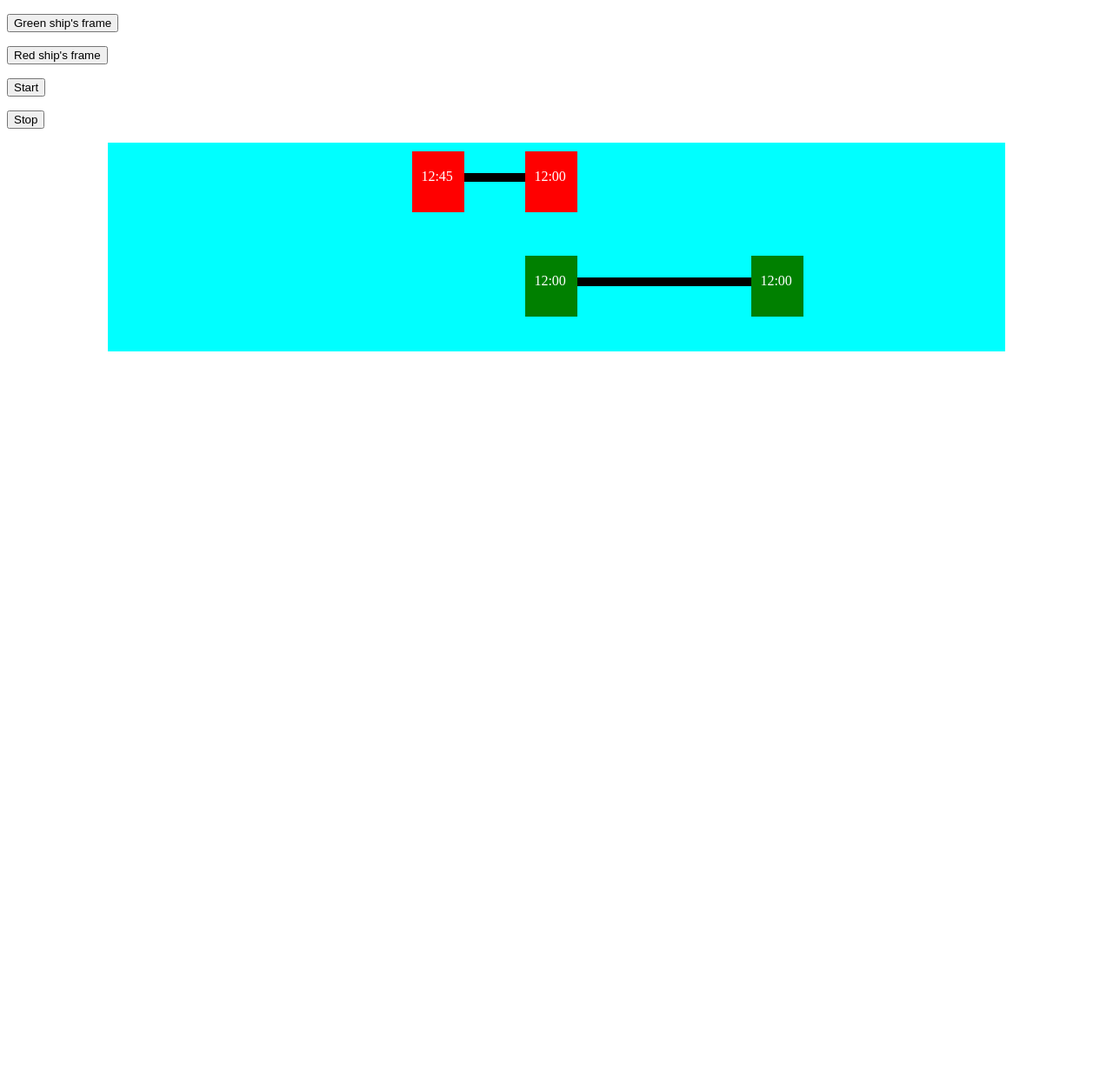
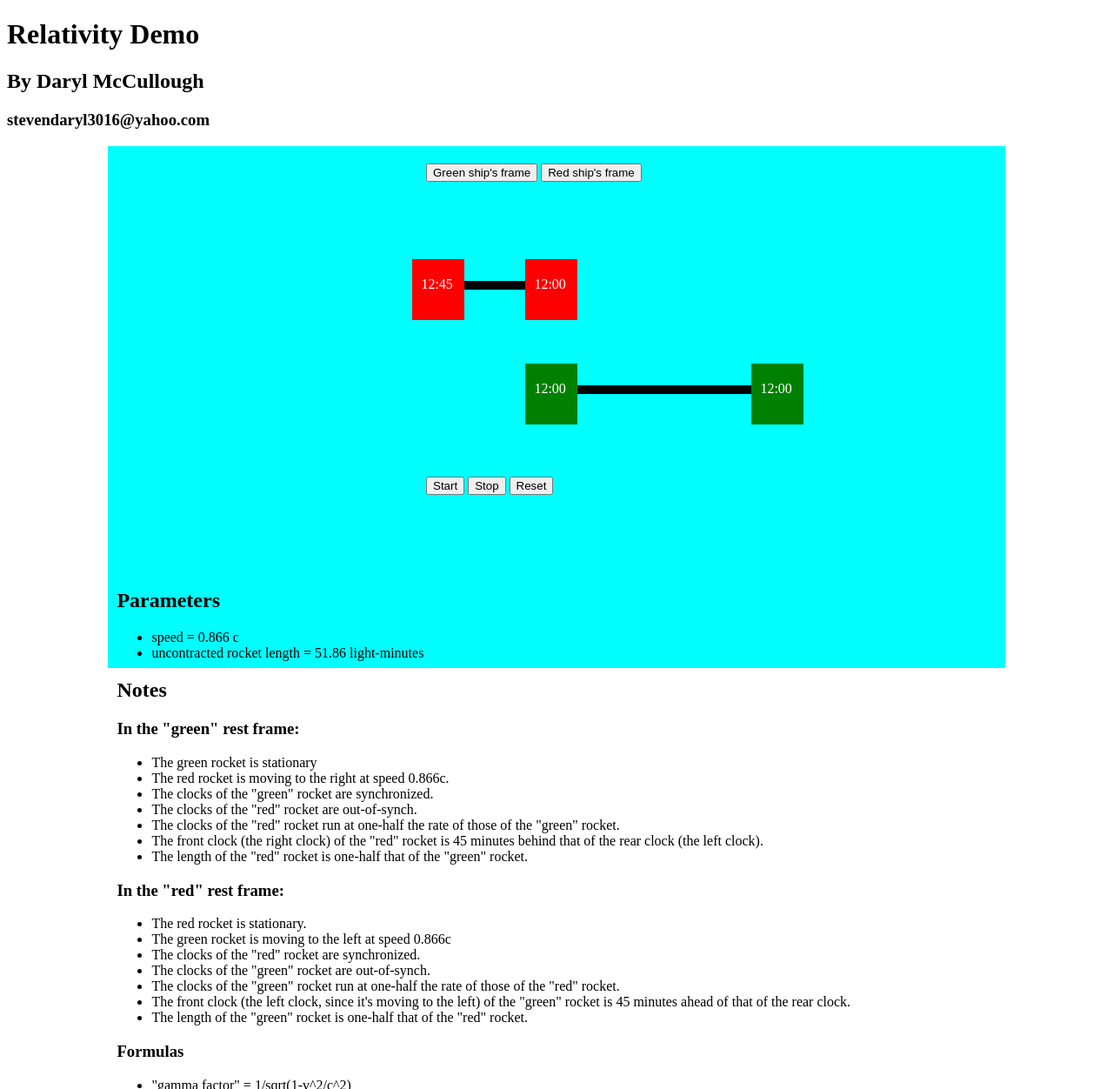
Before and after one commit to DarylMcCullough/relativity, a plain HTML site: page index.html in a window 1280 px wide. Shown: the top 1252 px of the page at 87% size. Before the commit the page ends 800 px from the top, so only its background shows below. Drawn offline with Linux system fonts and the light colour scheme.

Commit message:
arrange buttons, add explanation and title

```diff
--- a/index.html
+++ b/index.html
@@ -7,19 +7,20 @@
         <link rel="stylesheet" type="text/css" href="styles/relativity.css">
     </head>
     <body>
-        <p>
-        <button onclick="switchToGreen()">Green ship's frame</button>
-        </p>
-        <p>
-        <button onclick="switchToRed()">Red ship's frame</button>
-        </p>
-        <p>
-        <button onclick="myMove()">Start</button>
-        </p>
-        <p>
-        <button onclick="stopMove()">Stop
-            </button>
-        </p>
+        <header>
+            <h1>Relativity Demo</h1>
+            <h2>By Daryl McCullough</h2>
+            <h3>stevendaryl3016@yahoo.com</h3>
+        </header>
+        <section>
+            <div class="buttons">
+
+                <button id="switchGreen" onclick="switchToGreen()">Green ship's frame</button>
+
+                <button id="switchRed" onclick="switchToRed()">Red ship's frame</button>
+            </div>
+
+        </section>
         <section>
             <div id="spacer2"></div>
             <div id="one">12:45</div>
@@ -39,5 +40,53 @@
             <div id="clear"></div>
         </section>
 
+        <section>
+            <div class="buttons">
+                <button id="move" onclick="myMove()">Start</button>
+
+                <button onclick="stopMove()">Stop
+                </button>
+
+                <button id="reset" onclick="initGreen()">Reset</button>
+            </div>
+        </section>
+
+        <section>
+            <h2>Parameters</h2>
+            <ul>
+                <li>speed = 0.866 c</li>
+                <li>uncontracted rocket length = 51.86 light-minutes</li>
+            </ul>
+            <h2>Notes</h2>
+            <h3>In the "green" rest frame:</h3>
+            <ul>
+                <li>The green rocket is stationary</li>
+                <li>The red rocket is moving to the right at speed 0.866c.</li>
+                <li>The clocks of the "green" rocket are synchronized.</li>
+                <li>The clocks of the "red" rocket are out-of-synch.</li>
+                <li>The clocks of the "red" rocket run at one-half the rate of those of the "green" rocket.</li>
+                <li>The front clock (the right clock) of the "red" rocket is 45 minutes behind that of the rear clock (the left clock).</li>
+                <li>The length of the "red" rocket is one-half that of the "green" rocket.</li>
+            </ul>
+            <h3>In the "red" rest frame:</h3>
+            <ul>
+                <li>The red rocket is stationary.</li>
+                <li>The green rocket is moving to the left at speed 0.866c</li>
+                <li>The clocks of the "red" rocket are synchronized.</li>
+                <li>The clocks of the "green" rocket are out-of-synch.</li>
+                <li>The clocks of the "green" rocket run at one-half the rate of those of the "red" rocket.</li>
+                <li>The front clock (the left clock, since it's moving to the left) of the "green" rocket is 45 minutes ahead of that of the rear clock.</li>
+                <li>The length of the "green" rocket is one-half that of the "red" rocket.</li>
+            </ul>
+            <h3>Formulas</h3>
+            <ul>
+                <li>"gamma factor" = 1/sqrt(1-v^2/c^2)</li>
+                <li>length of moving rocket contracted by a factor of gamma</li>
+                <li>rate of moving clock slows by a factor of gamma</li>
+                <li>offset of clocks on board moving rocket = gamma L (L = distance between clocks, with the "front" clock running behind) </li>
+            </ul>
+        </section>
+
+
         <script src="scripts/relativity.js"></script>
     </body>
--- a/scripts/relativity.js
+++ b/scripts/relativity.js
@@ -6,8 +6,7 @@ var startPosition = 400; // the starting position (in px) of the left clock of t
 var shortRate = 0.115; // the clock rate of the time-dilated clock
 var longRate = 0.230; // the clock rate of the undilated clock
 var pos_delta = 100; // extra padding on left, in px
-var red_move = false; // if true, then red ship is moving, green ship is stationary. If false, red ship is stationary, green ship is moving
-var mover = "red";
+var mover = "red"; // which ship is moving
 var pos_max = 450; // maximum number of "ticks" to run simulation
 var pos = 0; // current number of ticks
 var time_offset = 45; // offset of left clock of red ship when it is moving, or right clock of green ship when it is moving
@@ -169,7 +168,7 @@ window.onload = function() { // create ships, initialize their lengths, position
     initGreen();
 }
 
-function setUpShips(ticks, mover1) { // calculate ship parameters for given number of ticks; red_move1 specifies whether the red ship is moving
+function setUpShips(ticks, mover1) { // calculate ship parameters for given number of ticks; mover1 specifies which ship is moving
     if (ticks === undefined || ticks < 0) {
         if (mover1 != mover) {
             ticks = Math.floor((ships[0].ticks / longRate) * shortRate + 0.5);
@@ -198,10 +197,12 @@ function stopMove() { // stops animation
 
 function initGreen() { // sets up simulation for green frame (red ship moving)
     setUpShips(0, "red");
+    stopMove();
 }
 
 function initRed() { // sets up simulation for green frame (red ship moving)
     setUpShips(0, "green");
+    stopMove();
 }
 
 function switchToGreen() { // switches to green frame, keeping the time on the left green clock unchanged
--- a/styles/relativity.css
+++ b/styles/relativity.css
@@ -58,3 +58,11 @@ div#two, div#six {
     padding-top: 20px;
     padding-left: 10px;
 }
+
+div.buttons {
+    width: 300px; /*can be in percentage also.*/
+    height: auto;
+    margin: 0 auto;
+    padding: 10px;
+    position: relative;
+}
```
